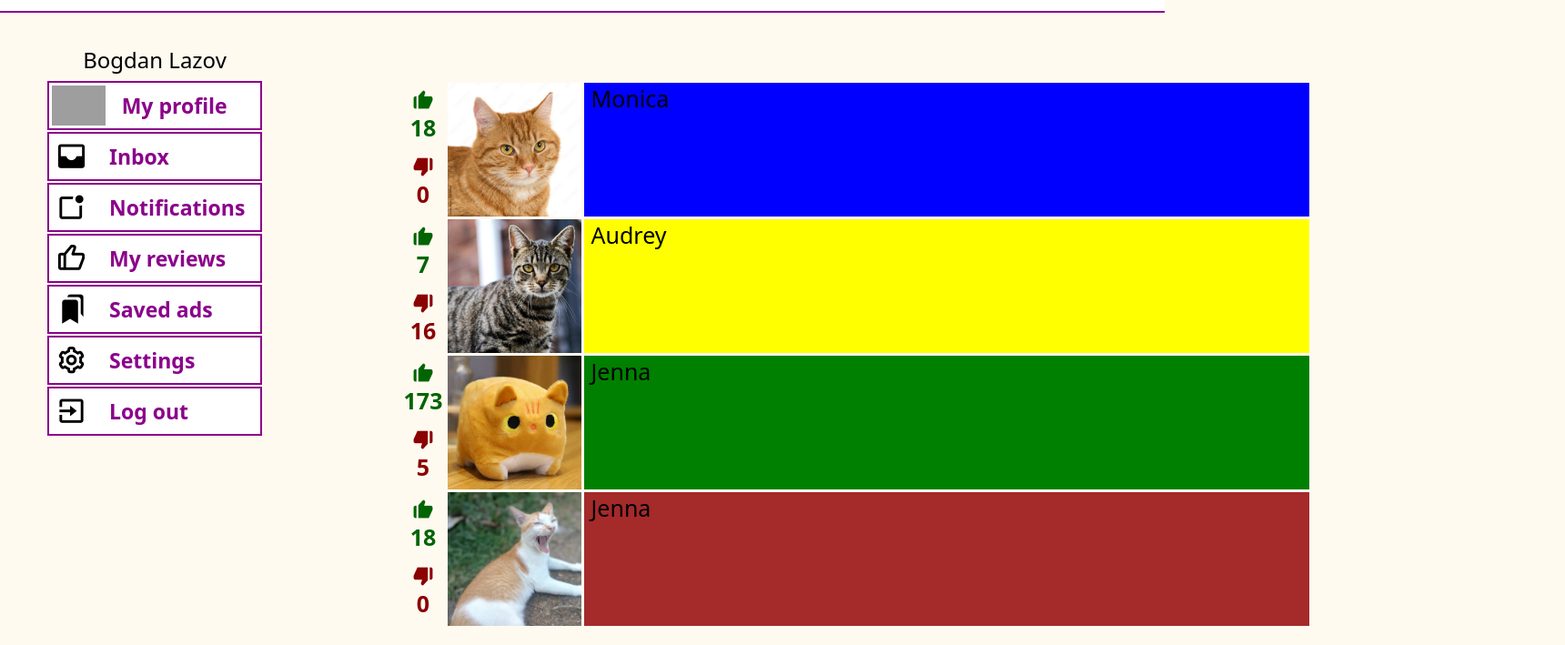
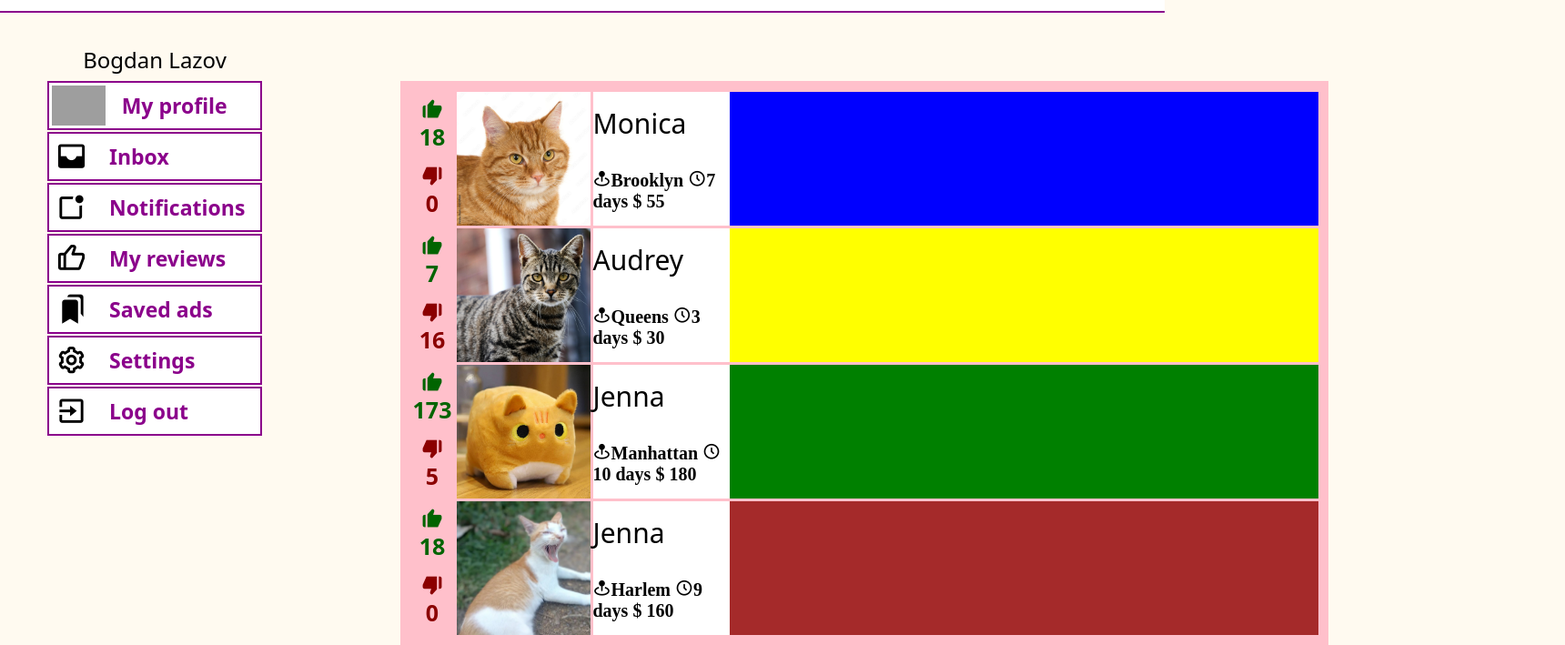
Before and after one commit to BogdanLzv/MyPookie, a plain HTML site: page main page.html in a window 1280 px wide. Shown: the part 116-825 px from the top of the page at 91% size, 1720 px wide, since content can reach past the window. Drawn offline with nearby package versions, Linux system fonts and the light colour scheme; grey boxes are pictures that could not be loaded.

Commit message:
Add section with information about ads

```diff
--- a/CSS/main page style.css
+++ b/CSS/main page style.css
@@ -200,12 +200,15 @@ header {
 /* Ad section ˘˘˘˘˘˘ */
 
 #container {
+  width: fit-content;
   position: relative;
   display: grid;
   top: 205px;
   left: 440px;
   grid-template-rows: 150px 150px 150px 150px;
   grid-template-columns: 50px 150px 800px;
+  background: pink;
+  padding: 10px;
 }
 
 /* Ads positioning ˇˇˇˇˇˇ */
@@ -347,15 +350,30 @@ header {
   max-height: 100%;
 }
 
-/* Ad Names ˘˘˘˘˘˘ */
+/* Ads information section ˘˘˘˘˘˘ */
+
+.adInformationContainer {
+  max-width: 150px;
+  height: 147px;
+  display: flex;
+  flex-direction: column;
+  justify-content: space-around;
+  background: white;
+  font-size: 20px;
+  font-weight: 600;
+}
+
+/* ad Information ˘˘˘˘˘˘ */
+
+
+
+/* Ad names ˘˘˘˘˘˘ */
 
 .adName {
-  font-size: 25px;
+  font-size: 30px;
   color: black;
   font-weight: 500;
   font-family: system-ui, -apple-system, BlinkMacSystemFont, 'Segoe UI', Roboto, Oxygen, Ubuntu, Cantarell, 'Open Sans', 'Helvetica Neue', sans-serif;
-  margin-left: 8px;
-  margin-top: 8px;
 }
 
 /* Detail search section ˘˘˘˘˘˘ */
--- a/main page.html
+++ b/main page.html
@@ -86,7 +86,14 @@
                     <img src= "CSS/images/Ad pictures/1000_F_163117064_syJkTuCddASYjvl4WqyRmnuy8cDXpoQY.jpg" class="adPicture">
                 </div>
                 <div id="item3">
-                    <span class="adName">Monica</span>
+                    <div class="adInformationContainer">
+                            <span class="adName">Monica</span>
+                        <div>
+                            <span><i class='bx bxs-map-pin'></i>Brooklyn</span>
+                            <span><i class='bx bx-time-five' ></i>7 days</span>
+                            <span>$ 55</span>
+                        </div>
+                    </div>
                 </div>
                 <div id="item4" class="reviewsSection">
                     <div class="likes">
@@ -102,7 +109,14 @@
                     <img src= "CSS/images/Ad pictures/07CAT-STRIPES-mediumSquareAt3X-v2.jpg" class="adPicture">
                 </div>
                 <div id="item6">
-                    <span class="adName"></spanclass>Audrey</span>
+                    <div class="adInformationContainer">
+                            <span class="adName"></spanclass>Audrey</span>
+                        <div>
+                            <span><i class='bx bxs-map-pin'></i>Queens</span>
+                            <span><i class='bx bx-time-five' ></i>3 days</span>
+                            <span>$ 30</span>
+                        </div>
+                    </div>
                 </div>
                 <div id="item7" class="reviewsSection">
                     <div class="likes">
@@ -118,7 +132,14 @@
                     <img src= "CSS/images/Ad pictures/square-cat-plush-2.jpg" class="adPicture">
                 </div>
                 <div id="item9">
-                    <span class="adName">Jenna</span>
+                    <div class="adInformationContainer">
+                            <span class="adName">Jenna</span>
+                        <div>
+                            <span><i class='bx bxs-map-pin'></i>Manhattan</span>
+                            <span><i class='bx bx-time-five' ></i>10 days</span>
+                            <span>$ 180</span>
+                        </div>
+                    </div>
                 </div>
                 <div id="item10" class="reviewsSection">
                     <div class="likes">
@@ -134,7 +155,14 @@
                     <img src= "CSS/images/Ad pictures/yellow-cat-yawning-ground-yellow-cat-yawning-grou-337850506.jpg" class="adPicture">
                 </div>
                 <div id="item12">
-                    <span class="adName">Jenna</span>
+                    <div class="adInformationContainer">
+                            <span class="adName">Jenna</span>
+                        <div>
+                            <span><i class='bx bxs-map-pin'></i>Harlem</span>
+                            <span><i class='bx bx-time-five' ></i>9 days</span>
+                            <span>$ 160</span>
+                        </div>
+                    </div>
                 </div>
             </div>
 
```
